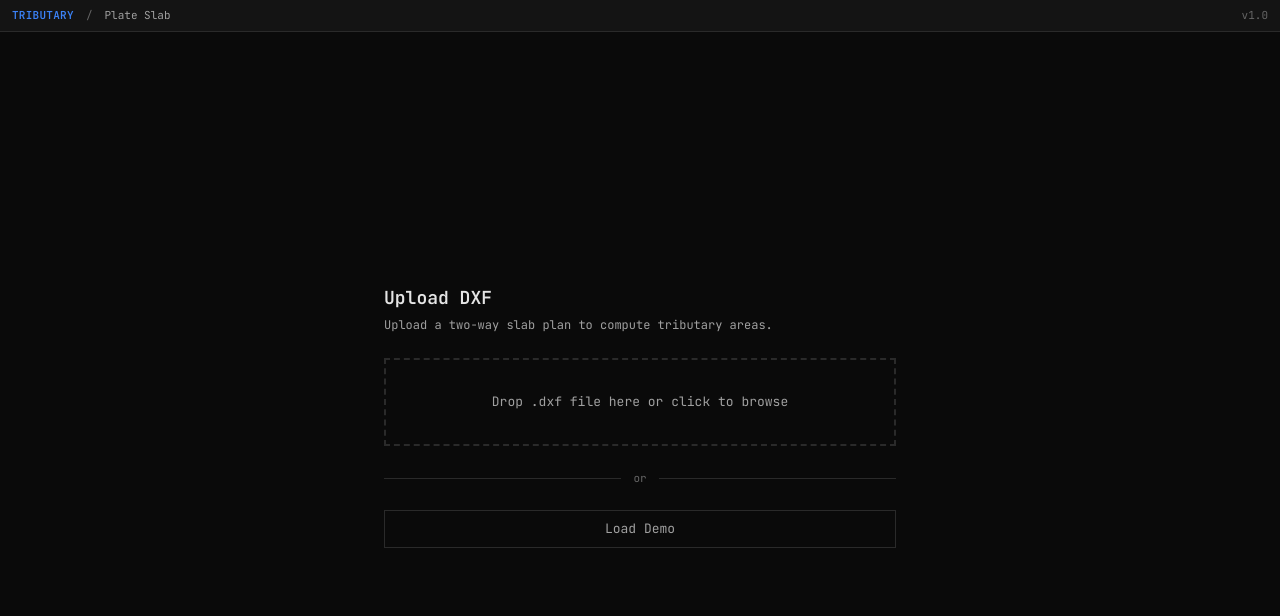
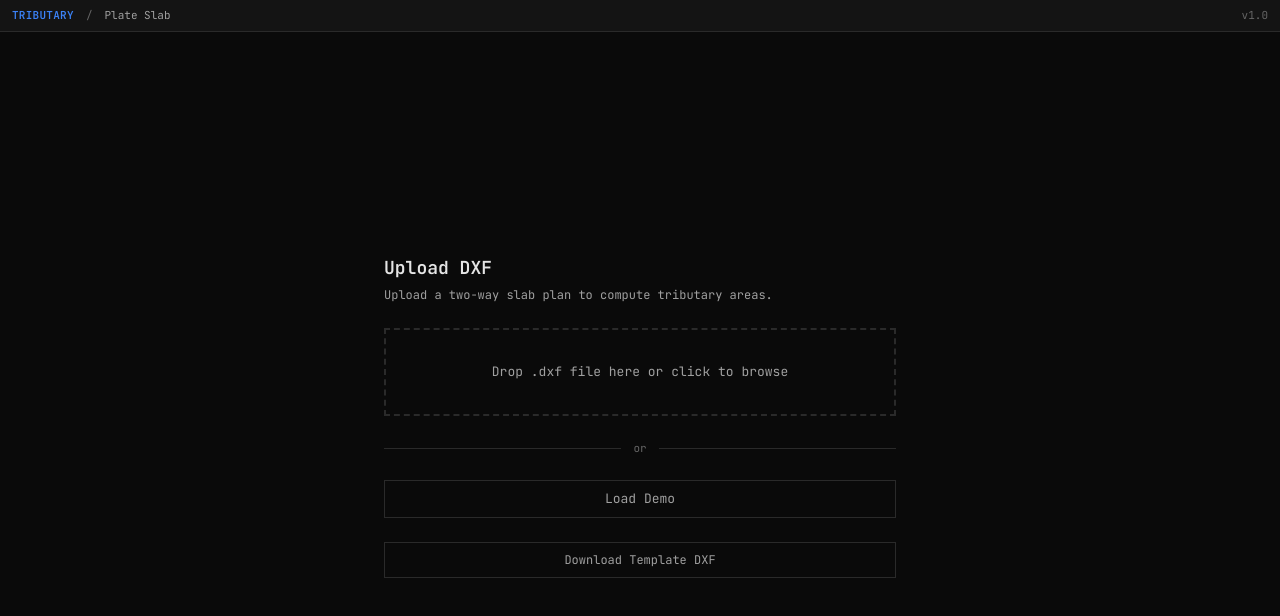
Before and after one commit to gabe-kafka/conc-slab-tributary-area-public, a Next.js app in the folder web/: page / in a window 1280 px wide. Shown: the top 616 px of the page. Built offline with nearby package versions, Linux system fonts and the light colour scheme.

Commit message:
Add downloadable DXF template on upload page
Copies the demo INPUT.dxf to public/template.dxf and adds a download
link so users can see the expected layer structure before uploading.

Co-Authored-By: Claude Opus 4.6 (1M context) <noreply@anthropic.com>

```diff
--- a/web/src/app/page.tsx
+++ b/web/src/app/page.tsx
@@ -136,6 +136,14 @@ function UploadPageInner() {
         >
           Load Demo
         </button>
+
+        <a
+          href="/template.dxf"
+          download="template.dxf"
+          className="block w-full py-2 px-4 border border-border-panel text-text-secondary hover:text-text-primary hover:border-text-muted transition-colors text-center text-[12px]"
+        >
+          Download Template DXF
+        </a>
       </div>
     </div>
   );
```
Also changed, not shown: 1 other file (tests, documents, lock files or other folders).
